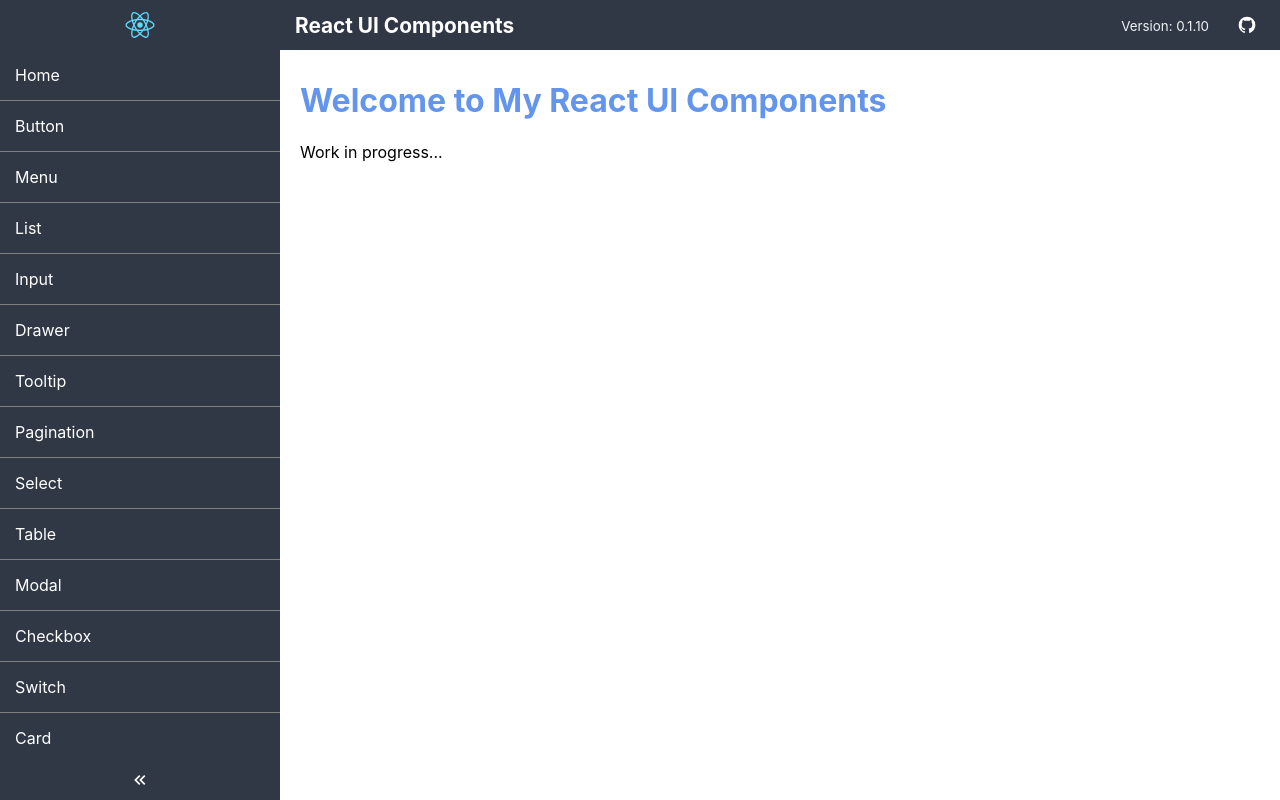
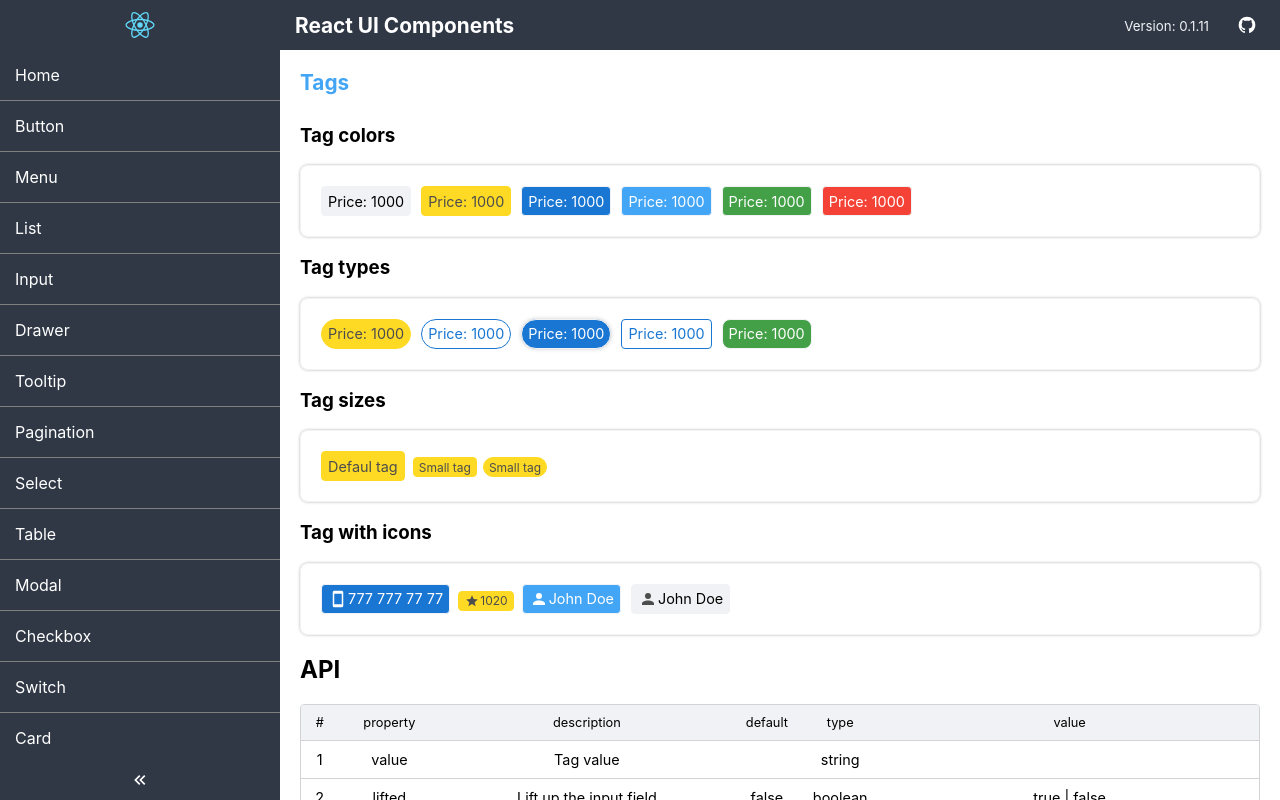
Before and after one commit to Assenti/react-ui-components, a React (Create React App) app: page /tag in a window 1280 px wide. Before the commit this address led to /. Built offline with nearby package versions, Linux system fonts and the light colour scheme.

Commit message:
Tag UI component implemented and added

```diff
--- a/package.json
+++ b/package.json
@@ -1,6 +1,6 @@
 {
   "name": "react-ui-components",
-  "version": "0.1.10",
+  "version": "0.1.11",
   "private": true,
   "author": "Asset Sultanov <asset.sultan@gmail.com>",
   "dependencies": {
--- /dev/null
+++ b/src/components/Tag.js
@@ -0,0 +1,33 @@
+import React from 'react';
+import { Icon } from './Icon';
+
+export const Tag = (props) => {
+
+    const tagClass = () => {
+        let result = '';
+        let className = {
+            btn: 'tag',
+            lifted: props.lifted ? 'lifted' : '',
+            uppercase: props.uppercase ? 'uppercase' : '',
+            smooth: props.smooth && !props.rounded ? 'smooth' : '',
+            rounded: props.rounded && !props.smooth ? 'rounded' : '',
+            color: props.color && !props.disabled && !props.light && !props.dark ? props.color : '',
+            small: props.small ? 'small' : '',
+            outlined: props.outlined ? 'outlined' : '',
+            className: props.className ? props.className : ''
+        }
+
+        for (const key in className) {
+            if (className[key]) result += className[key] + ' '
+        }
+        return result.trim();
+    }
+
+    return (
+        <div className={tagClass()}>
+            {props.iconLeft ? <Icon name={props.iconLeft}/> : ''}
+            {props.value}
+            {props.iconRight ? <Icon name={props.iconRight}/> : ''}
+        </div>
+    )
+}
--- /dev/null
+++ b/src/pages/TagPage.js
@@ -0,0 +1,123 @@
+import React from 'react';
+import { Tag } from '../components/Tag';
+import { Card } from '../components/Card';
+import { Table } from '../components/Table';
+
+export const TagPage = () => {
+    const keys = ['property', 'description', 'default', 'type', 'value'];
+    const items = [
+        {
+            property: 'value',
+            description: 'Tag value',
+            default: '',
+            type: 'string',
+            value: ''
+        },
+        {
+            property: 'lifted',
+            description: 'Lift up the input field',
+            default: 'false',
+            type: 'boolean',
+            value: 'true | false'
+        },
+        {
+            property: 'color',
+            description: 'Set color of input field from list',
+            default: '',
+            type: 'string',
+            value: 'primary | info | success | error | black'
+        },
+        {
+            property: 'rounded',
+            description: 'Make border radius rounded',
+            default: 'false',
+            type: 'boolean',
+            value: 'true | false'
+        },
+        {
+            property: 'smooth',
+            description: 'Set input field borders more smooth',
+            default: 'false',
+            type: 'boolean',
+            value: 'true | false'
+        },
+        {
+            property: 'uppercase',
+            description: 'Transform text to upper case',
+            default: 'false',
+            type: 'boolean',
+            value: 'true | false'
+        },
+        {
+            property: 'small',
+            description: 'Set tag size',
+            default: '',
+            type: 'boolean',
+            value: 'true | false'
+        },
+        {
+            property: 'iconLeft',
+            description: 'Set icon before the value',
+            default: '',
+            type: 'string',
+            value: 'home | search | etc. (see icon names list in docs)'
+        },
+        {
+            property: 'iconRight',
+            description: 'Set icon after the value',
+            default: '',
+            type: 'string',
+            value: 'home | search | etc. (see icon names list in docs)'
+        },
+        {
+            property: 'className',
+            description: 'Set a custom css class to component',
+            default: '',
+            type: 'string',
+            value: ''
+        }
+    ]
+
+    return (
+        <div className="page">
+            <div className="page-title">Tags</div>
+            <h3>Tag colors</h3>
+            <Card>
+                <Tag value="Price: 1000" />
+                <Tag value="Price: 1000" color="yellow"/>
+                <Tag value="Price: 1000" color="primary"/>
+                <Tag value="Price: 1000" color="info"/>
+                <Tag value="Price: 1000" color="success"/>
+                <Tag value="Price: 1000" color="error"/>
+            </Card>
+            <h3>Tag types</h3>
+            <Card>
+                <Tag value="Price: 1000" rounded color="yellow"/>
+                <Tag value="Price: 1000" rounded outlined color="primary"/>
+                <Tag value="Price: 1000" rounded lifted color="primary"/>
+                <Tag value="Price: 1000" outlined color="primary"/>
+                <Tag value="Price: 1000" smooth color="success"/>
+            </Card>
+            <h3>Tag sizes</h3>
+            <Card>
+                <Tag value="Defaul tag" color="yellow"/>
+                <Tag value="Small tag" small color="yellow"/>
+                <Tag value="Small tag" small rounded color="yellow"/>
+            </Card>
+            <h3>Tag with icons</h3>
+            <Card>
+                <Tag iconLeft="smartphone" value="777 777 77 77" color="primary"/>
+                <Tag iconLeft="star" value="1020" small color="yellow"/>
+                <Tag iconLeft="account" value="John Doe" color="info"/>
+                <Tag iconLeft="account" value="John Doe" />
+            </Card>
+            <h2>API</h2>
+            <Table
+                bordered
+                headers={keys}
+                items={items}
+                index={true}
+                itemTitles={keys}/>
+        </div>
+    )
+}
--- a/src/routes.js
+++ b/src/routes.js
@@ -12,6 +12,7 @@ import { ModalPage } from './pages/ModalPage';
 import { CheckboxPage } from './pages/CheckboxPage';
 import { CardPage } from './pages/CardPage';
 import { SwitchPage } from './pages/SwitchPage';
+import { TagPage } from './pages/TagPage';
 
 export const routes = [
     { path: '/', name: 'Home', Component: HomePage },
@@ -27,5 +28,6 @@ export const routes = [
     { path: '/modal', name: 'Modal', Component: ModalPage },
     { path: '/checkbox', name: 'Checkbox', Component: CheckboxPage },
     { path: '/switch', name: 'Switch', Component: SwitchPage },
-    { path: '/card', name: 'Card', Component: CardPage }
+    { path: '/card', name: 'Card', Component: CardPage },
+    { path: '/tag', name: 'Tag', Component: TagPage }
 ]
--- /dev/null
+++ b/src/styles/_tag.scss
@@ -0,0 +1,127 @@
+.tag {
+    display: inline-flex;
+    align-items: center;
+    justify-content: center;
+    border: 1px solid;
+    border-radius: $radius;
+    border-color: $lightgray;
+    background-color: $lightgray;
+
+    &.upprecase {
+        text-transform: uppercase;
+    }
+
+    &.lifted {
+        box-shadow: 0 0 4px rgba(black, .2);
+    }
+
+    &:not(.small) {
+        padding: 0 6px;
+        height: 30px;
+        margin: 5px;
+        font-size: .9rem;
+
+        svg {
+            min-width: 18px;
+            min-height: 18px;
+            width: 18px;
+            height: 18px;
+            margin: 0 1px;
+        }
+    }
+
+    &.small {
+        padding: 0 5px;
+        height: 20px;
+        margin: 3px;
+        font-size: .75rem;
+
+        svg {
+            min-width: 14px;
+            min-height: 14px;
+            width: 14px;
+            height: 14px;
+            margin: 0 1px;
+        }
+    }
+
+    &.rounded {
+        border-radius: 60px;
+    }
+
+    &.smooth {
+        border-radius: $radius * 2;
+    }
+
+    &.yellow {
+        background-color: $yellow;
+        border-color: $yellow;
+        color: $dark;
+
+        &.outlined {
+            border-color: $yellow;
+            background-color: transparent;
+            color: $yellow;
+        }
+    }
+
+    &.primary {
+        background-color: $primary;
+        color: #fff;
+
+        path {
+            fill: #fff;
+        }
+
+        &.outlined {
+            border-color: $primary;
+            background-color: transparent;
+            color: $primary;
+        }
+    }
+
+    &.info {
+        background-color: $info;
+        color: #fff;
+
+        path {
+            fill: #fff;
+        }
+
+        &.outlined {
+            border-color: $info;
+            background-color: transparent;
+            color: $info;
+        }
+    }
+
+    &.error {
+        background-color: $error;
+        color: #fff;
+
+        path {
+            fill: #fff;
+        }
+
+        &.outlined {
+            border-color: $error;
+            background-color: transparent;
+            color: $error;
+        }
+    }
+
+    &.success {
+        background-color: $success;
+        color: #fff;
+
+        path {
+            fill: #fff;
+        }
+
+        &.outlined {
+            border-color: $success;
+            background-color: transparent;
+            color: $success;
+        }
+    }
+}
--- a/src/styles/index.scss
+++ b/src/styles/index.scss
@@ -39,3 +39,4 @@ code {
 @import 'menu';
 @import 'card';
 @import 'switch';
+@import 'tag';
```
Also changed, not shown: 1 other file (tests, documents, lock files or other folders).
